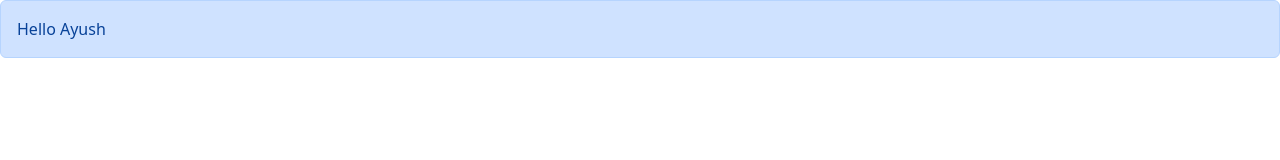
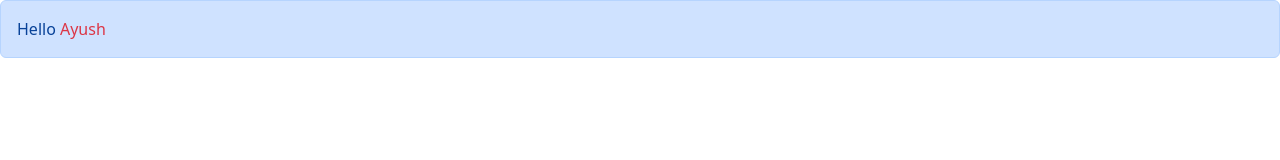
Before and after one commit to Ayush29Ayush/React-Vite-Ts-App, a React (Vite) app: page / in a window 1280 px wide. Shown: the top 160 px of the page. Built offline with nearby package versions, Linux system fonts and the light colour scheme.

Commit message:
Changing text color using bootstrap class

```diff
--- a/src/App.tsx
+++ b/src/App.tsx
@@ -21,7 +21,7 @@ function App() {
       {/* //! If text are in long format, passing text parameter is not appropriate. */}
       {/* //! So we use <Alert></Alert> and pass our text here and set our prop type to {text: string}*/}
       <Alert>
-        Hello <span>Ayush</span>
+        Hello <span className="text-danger">Ayush</span>
       </Alert>
     </div>
   );
```
